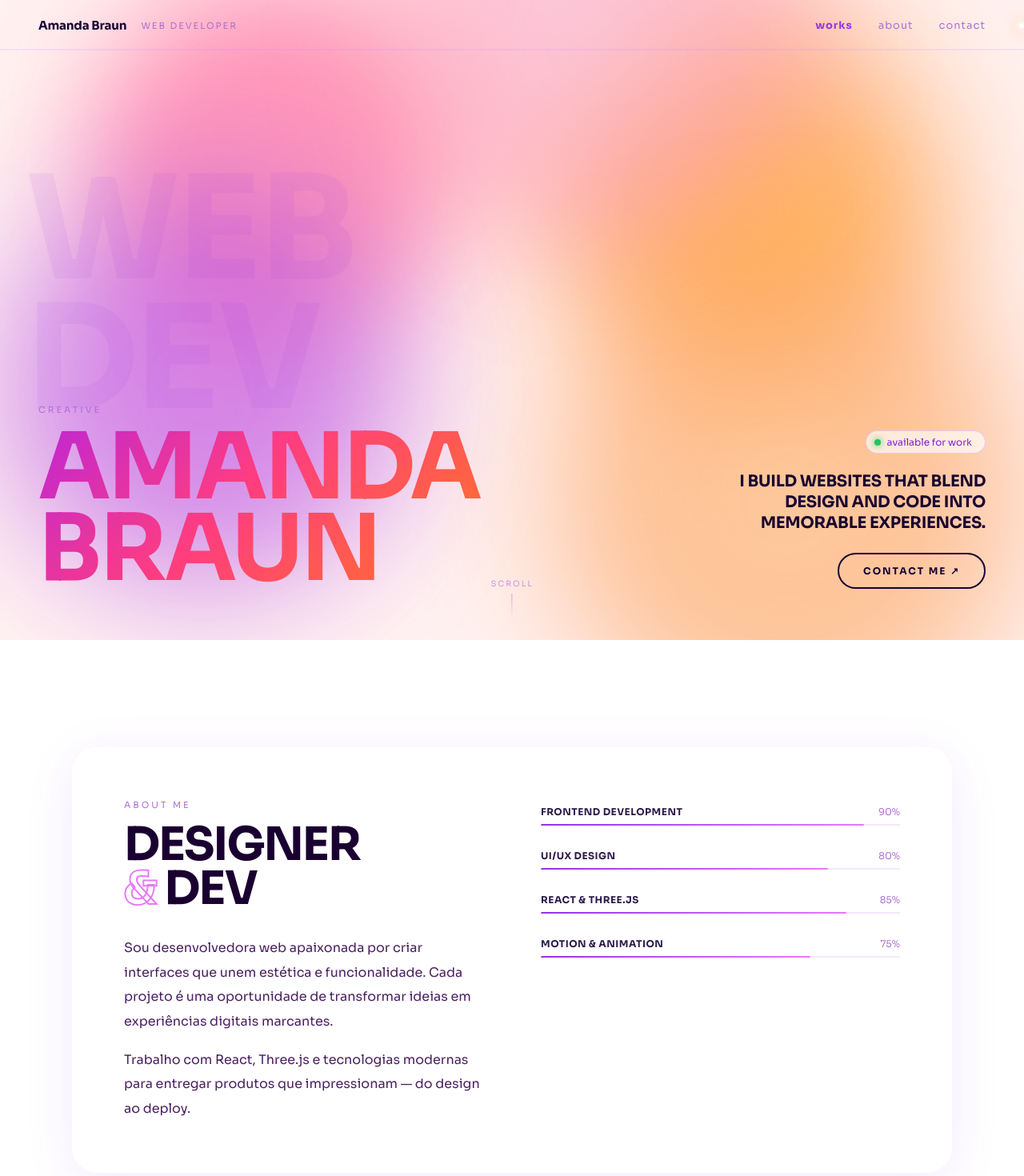
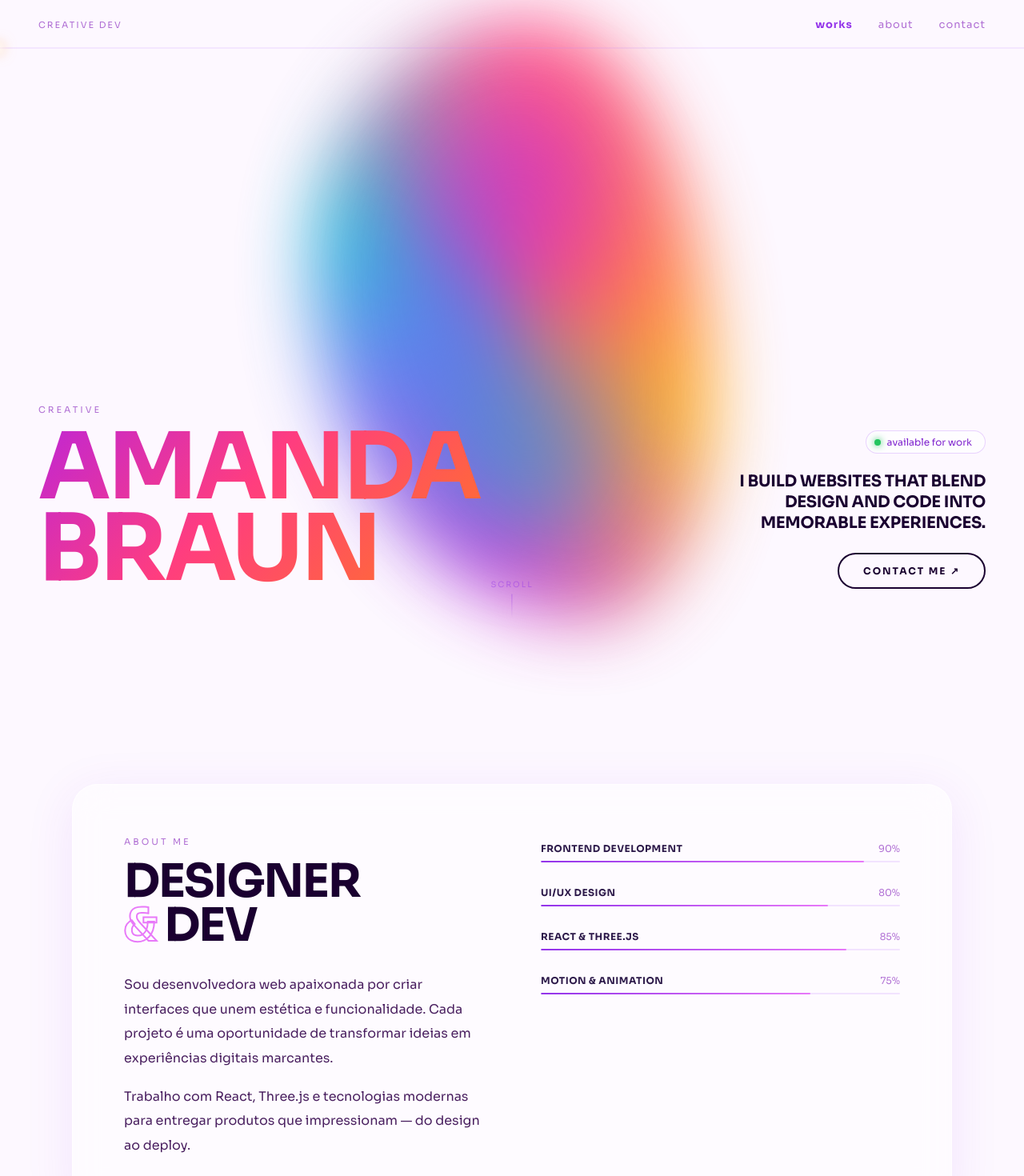
Before and after one commit to aamandabraun/portfolio, a React (Vite) app: page / in a window 1280 px wide. Shown: the top 1470 px of the page at 80% size. Built offline with nearby package versions, Linux system fonts and the light colour scheme.

Commit message:
feat: ajuste blobs

```diff
--- a/src/App.jsx
+++ b/src/App.jsx
@@ -28,29 +28,20 @@
   }, []);
 
   useEffect(() => {
-      const bases = [
-        { id:"blob1", bx:30, by:20 },
-        { id:"blob2", bx:70, by:30 },
-        { id:"blob3", bx:20, by:60 },
-        { id:"blob4", bx:60, by:10 },
-        { id:"blob5", bx:75, by:75 },
-      ];
-
     const onMove = (e) => {
-        const mx = (e.clientX / window.innerWidth  - 0.5) * 2; // -1 a 1
-        const my = (e.clientY / window.innerHeight - 0.5) * 2; // -1 a 1
-
-        const strengths = [12, -10, 15, -8, 10];
-
-        bases.forEach((b, i) => {
-          const el = document.getElementById(b.id);
-          if (el) {
-            el.style.left = `${b.bx + mx * strengths[i]}%`;
-            el.style.top  = `${b.by + my * strengths[i]}%`;
+      const x = (e.clientX / window.innerWidth)  * 100;
+      const y = (e.clientY / window.innerHeight) * 100;
+      const main = document.getElementById("blob-main");
+      const sec  = document.getElementById("blob-secondary");
+      if (main) {
+        main.style.left = `${50 + (x - 50) * 0.5}%`;
+        main.style.top  = `${50 + (y - 50) * 0.5}%`;
       }
-        });
+      if (sec) {
+        sec.style.left = `${50 + (x - 50) * -0.4}%`;
+        sec.style.top  = `${50 + (y - 50) * -0.4}%`;
+      }
     };
-
     window.addEventListener("mousemove", onMove);
     return () => window.removeEventListener("mousemove", onMove);
   }, []);
@@ -60,6 +51,10 @@
       const total = document.body.scrollHeight - window.innerHeight;
       const current = window.scrollY;
       setScrollProgress((current / total) * 100);
+      const main = document.getElementById("blob-main");
+      const sec  = document.getElementById("blob-secondary");
+      if (main) main.style.width = `${500 + (current / total) * 250}px`;
+      if (sec)  sec.style.width  = `${300 - (current / total) * 100}px`;
     };
     window.addEventListener("scroll", onScroll);
     return () => window.removeEventListener("scroll", onScroll);
@@ -78,44 +73,54 @@
 
       {/* ── BLOBS ── */}
       <div style={{
-          position:"fixed", inset:0, zIndex:0, pointerEvents:"none",
-          background:"#fff0ee", overflow:"hidden",
+        position:"fixed", inset:0, zIndex:1, pointerEvents:"none",
+        background:"#fdf8ff", overflow:"visible",
       }}>
-          <div id="blob1" style={{ position:"absolute", width:500, height:500, borderRadius:"50%", background:"radial-gradient(circle at center, #ff6b9d, #ff3d7f)", filter:"blur(80px)", opacity:0.75, top:"20%", left:"30%", transform:"translate(-50%,-50%)", transition:"top 0.8s ease, left 0.8s ease", animation:"blob1 8s ease-in-out infinite" }}/>
-          <div id="blob2" style={{ position:"absolute", width:500, height:500, borderRadius:"50%", background:"radial-gradient(circle at center, #ffaa00, #ff6b35)", filter:"blur(90px)", opacity:0.8,  top:"30%", left:"70%", transform:"translate(-50%,-50%)", transition:"top 0.8s ease, left 0.8s ease", animation:"blob2 10s ease-in-out infinite" }}/>
-          <div id="blob3" style={{ position:"absolute", width:500, height:500, borderRadius:"50%", background:"radial-gradient(circle at center, #c026d3, #9333ea)", filter:"blur(85px)", opacity:0.65, top:"60%", left:"20%", transform:"translate(-50%,-50%)", transition:"top 0.8s ease, left 0.8s ease", animation:"blob3 12s ease-in-out infinite" }}/>
-          <div id="blob4" style={{ position:"absolute", width:500, height:500, borderRadius:"50%", background:"radial-gradient(circle at center, #f9a8d4, #fb7185)", filter:"blur(70px)", opacity:0.6,  top:"10%", left:"60%", transform:"translate(-50%,-50%)", transition:"top 0.8s ease, left 0.8s ease", animation:"blob4 9s ease-in-out infinite" }}/>
-          <div id="blob5" style={{ position:"absolute", width:500, height:500, borderRadius:"50%", background:"radial-gradient(circle at center, #fdba74, #f97316)", filter:"blur(75px)", opacity:0.7,  top:"75%", left:"75%", transform:"translate(-50%,-50%)", transition:"top 0.8s ease, left 0.8s ease", animation:"blob5 11s ease-in-out infinite" }}/>
+        <div id="blob-main" style={{
+          position:"absolute",
+          width:900, height:750,
+          borderRadius:"30% 70% 55% 45% / 60% 35% 65% 40%",
+          background:"conic-gradient(from 0deg, #ff3d7f, #ff6b35, #ffaa00, #c026d3, #6366f1, #06b6d4, #ff3d7f)",
+          filter:"blur(45px)",
+          opacity:0.85,
+          top:"50%", left:"50%",
+          transform:"translate(-50%, -50%)",
+          transition:"top 0.15s ease, left 0.15s ease",
+          animation:"blobMorph 5s ease-in-out infinite",
+        }}/>
+
+        {/* Blob secundário */}
+        <div id="blob-secondary" style={{
+          position:"absolute",
+          width:400, height:550,
+          borderRadius:"70% 30% 40% 60% / 35% 65% 35% 65%",
+          background:"conic-gradient(from 180deg, #06b6d4, #6366f1, #c026d3, #ff3d7f, #06b6d4)",
+          filter:"blur(55px)",
+          opacity:0.6,
+          top:"50%", left:"50%",
+          transform:"translate(-50%, -50%)",
+          transition:"top 0.9s ease, left 0.9s ease",
+          animation:"blobMorph2 7s ease-in-out infinite",
+        }}/>
       </div>
 
-        {/* Overlay */}
-        <div style={{
-          position:"fixed", inset:0, zIndex:0, pointerEvents:"none",
-          background:"rgba(253,246,255,0.18)",
-        }}/>
-
-        {/* ── NAV ──────────────────────────────────────────── */}
+      {/* ── NAV ── */}
       <nav style={{
         position:"fixed", top:0, left:0, right:0, zIndex:200,
         display:"flex", alignItems:"center", justifyContent:"space-between",
         padding:"22px 48px",
       }}>
-          {/* linha de progresso */}
         <div style={{
           position:"absolute", bottom:0, left:0,
-            height:"2px",
-            width:"100%",
+          height:"2px", width:"100%",
           background:"rgba(192,132,252,0.15)",
         }}>
           <div style={{
-              height:"100%",
-              width:`${scrollProgress}%`,
+            height:"100%", width:`${scrollProgress}%`,
             background:"linear-gradient(90deg, #ff3d7f, #ff6b35, #ffaa00)",
             transition:"width 0.1s linear",
             position:"relative",
-            }}/>
-          </div>
-
+          }}>
             <div style={{
               position:"absolute", right:0, top:"50%",
               transform:"translateY(-50%)",
@@ -123,13 +128,11 @@
               background:"#ffffff",
               boxShadow:"0 0 8px 3px rgba(255,255,255,0.9), 0 0 16px 4px rgba(255,180,100,0.6)",
             }}/>
-
+          </div>
+        </div>
         <div style={{ display:"flex", alignItems:"center", gap:18 }}>
-            <span style={{ fontWeight:700, fontSize:15, color:"#1a0030", letterSpacing:"-0.2px" }}>
-              Amanda Braun
-            </span>
           <span style={{ fontSize:11, color:"#b06fd4", letterSpacing:"2px", textTransform:"uppercase" }}>
-              Web Developer
+            Creative Dev
           </span>
         </div>
         <div style={{ display:"flex", gap:32 }}>
@@ -147,26 +150,12 @@
         </div>
       </nav>
 
-        {/* ══════════════════════════════════════════════════
-            SEÇÃO 1 — HERO
-        ══════════════════════════════════════════════════ */}
+      {/* ── HERO ── */}
       <section id="works" data-id="works" style={{
-          minHeight:"100vh", position:"relative", zIndex:1,
+        minHeight:"100vh", position:"relative", zIndex:2,
         display:"flex", alignItems:"flex-end",
-          padding:"0 48px 64px",
-          overflow:"hidden",
+        padding:"0 48px 64px", overflow:"hidden",
       }}>
-          {/* WEB DEV fantasma */}
-          <div style={{
-            position:"absolute", left:32, top:"50%",
-            transform:"translateY(-60%)", pointerEvents:"none", userSelect:"none",
-            fontSize:"clamp(90px,15vw,180px)", fontWeight:900, lineHeight:0.9,
-            color:"rgba(147,51,234,0.08)", letterSpacing:"-4px",
-          }}>
-            WEB<br/>DEV
-          </div>
-
-          {/* Inferior esquerdo: nome */}
         <div style={{ flex:1, ...fadeIn("works") }}>
           <p style={{ fontSize:11, color:"#b06fd4", letterSpacing:"3px", textTransform:"uppercase", marginBottom:14 }}>
             creative
@@ -176,27 +165,22 @@
             letterSpacing:"-3px", lineHeight:0.88, margin:0,
             textTransform:"uppercase",
             background:"linear-gradient(135deg, #c026d3, #ff3d7f, #ff6b35, #ff9a00)",
-              WebkitBackgroundClip:"text",
-              WebkitTextFillColor:"transparent",
-              backgroundClip:"text",
+            WebkitBackgroundClip:"text", WebkitTextFillColor:"transparent", backgroundClip:"text",
           }}>
             AMANDA<br/>BRAUN
           </h1>
         </div>
 
-          {/* Inferior direito: desc */}
         <div style={{ maxWidth:380, textAlign:"right", ...fadeIn("works",0.25) }}>
           <div style={{
             display:"inline-flex", alignItems:"center", gap:8,
             background:"rgba(255,255,255,0.65)", backdropFilter:"blur(12px)",
             borderRadius:30, padding:"6px 16px 6px 10px",
-              border:"1px solid rgba(192,132,252,0.35)",
-              marginBottom:22,
+            border:"1px solid rgba(192,132,252,0.35)", marginBottom:22,
           }}>
             <span style={{ width:8, height:8, borderRadius:"50%", background:"#22c55e", boxShadow:"0 0 8px #22c55e" }}/>
             <span style={{ fontSize:12, color:"#7e22ce" }}>available for work</span>
           </div>
-
           <p style={{
             fontSize:"clamp(15px,1.8vw,20px)", color:"#1a0030",
             fontWeight:800, lineHeight:1.3, letterSpacing:"-0.3px",
@@ -204,14 +188,12 @@
           }}>
             I BUILD WEBSITES THAT BLEND DESIGN AND CODE INTO MEMORABLE EXPERIENCES.
           </p>
-
           <button onClick={() => scrollTo("contact")} style={{
             padding:"13px 30px", borderRadius:50,
             border:"2px solid #1a0030", background:"transparent",
             color:"#1a0030", fontSize:12, fontWeight:700,
             cursor:"pointer", letterSpacing:"2px",
-              textTransform:"uppercase", fontFamily:"inherit",
-              transition:"all 0.25s",
+            textTransform:"uppercase", fontFamily:"inherit", transition:"all 0.25s",
           }}
             onMouseEnter={e=>{e.target.style.background="#1a0030";e.target.style.color="#fdf6ff";}}
             onMouseLeave={e=>{e.target.style.background="transparent";e.target.style.color="#1a0030";}}
@@ -220,7 +202,6 @@
           </button>
         </div>
 
-          {/* scroll hint */}
         <div style={{
           position:"absolute", bottom:28, left:"50%", transform:"translateX(-50%)",
           display:"flex", flexDirection:"column", alignItems:"center", gap:6,
@@ -231,27 +212,20 @@
         </div>
       </section>
 
-        {/* ══════════════════════════════════════════════════
-            SEÇÃO 2 — ABOUT
-        ══════════════════════════════════════════════════ */}
+      {/* ── ABOUT ── */}
       <section id="about" data-id="about" style={{
-          minHeight:"100vh", position:"relative", zIndex:1,
-          display:"flex", alignItems:"center",
-          padding:"120px 48px",
+        minHeight:"100vh", position:"relative", zIndex:2,
+        display:"flex", alignItems:"center", padding:"180px 48px",
       }}>
-          {/* Glassmorphism card */}
         <div style={{
           maxWidth:1100, width:"100%", margin:"0 auto",
-            background:"rgba(255,255,255,0.45)",
-            backdropFilter:"blur(24px)",
+          background:"rgba(255,255,255,0.45)", backdropFilter:"blur(24px)",
           borderRadius:32, padding:"64px",
           border:"1px solid rgba(255,255,255,0.75)",
           boxShadow:"0 12px 60px rgba(147,51,234,0.1)",
           ...fadeIn("about"),
         }}>
           <div style={{ display:"grid", gridTemplateColumns:"1fr 1fr", gap:72, alignItems:"start" }}>
-
-              {/* Left */}
             <div>
               <p style={{ fontSize:11, color:"#b06fd4", letterSpacing:"3px", textTransform:"uppercase", marginBottom:16 }}>
                 about me
@@ -272,8 +246,6 @@
                 Trabalho com React, Three.js e tecnologias modernas para entregar produtos que impressionam — do design ao deploy.
               </p>
             </div>
-
-              {/* Right: skills */}
             <div style={{ paddingTop:8 }}>
               {[
                 { label:"Frontend Development", pct:90 },
@@ -303,12 +275,10 @@
         </div>
       </section>
 
-        {/* ══════════════════════════════════════════════════
-            SEÇÃO 2.5 — PROJECTS
-        ══════════════════════════════════════════════════ */}
+      {/* ── PROJECTS ── */}
       <section id="projects" data-id="projects" style={{
-          minHeight:"100vh", position:"relative", zIndex:1,
-          padding:"120px 48px",
+        minHeight:"100vh", position:"relative", zIndex:2,
+        padding:"180px 48px",
         display:"flex", flexDirection:"column", alignItems:"center",
       }}>
         <div style={{ textAlign:"center", marginBottom:64, ...fadeIn("projects") }}>
@@ -323,42 +293,32 @@
             PROJETOS
           </h2>
         </div>
-
         <div style={{
           display:"grid", gridTemplateColumns:"repeat(auto-fit,minmax(300px,1fr))",
           gap:24, maxWidth:1100, width:"100%",
         }}>
           {PROJECTS.map((p,i) => (
             <div key={i} style={{
-                background:"rgba(255,255,255,0.5)",
-                backdropFilter:"blur(20px)",
+              background:"rgba(255,255,255,0.5)", backdropFilter:"blur(20px)",
               borderRadius:24, padding:"36px 32px",
               border:"1px solid rgba(255,255,255,0.75)",
               boxShadow:"0 8px 32px rgba(147,51,234,0.07)",
               cursor:"pointer",
               ...fadeIn("projects", i*0.15),
-                transition: [
+              transition:[
                 `opacity 0.9s ease ${i*0.15}s`,
                 `transform 0.9s ease ${i*0.15}s`,
-                  "box-shadow 0.25s",
-                  "translate 0.25s",
+                "box-shadow 0.25s","translate 0.25s",
               ].join(", "),
             }}
-                onMouseEnter={e=>{
-                  e.currentTarget.style.boxShadow="0 24px 56px rgba(147,51,234,0.16)";
-                  e.currentTarget.style.translate="0 -6px";
-                }}
-                onMouseLeave={e=>{
-                  e.currentTarget.style.boxShadow="0 8px 32px rgba(147,51,234,0.07)";
-                  e.currentTarget.style.translate="0 0";
-                }}
+              onMouseEnter={e=>{e.currentTarget.style.boxShadow="0 24px 56px rgba(147,51,234,0.16)";e.currentTarget.style.translate="0 -6px";}}
+              onMouseLeave={e=>{e.currentTarget.style.boxShadow="0 8px 32px rgba(147,51,234,0.07)";e.currentTarget.style.translate="0 0";}}
             >
               <div style={{
                 width:48, height:48, borderRadius:14,
                 background:"linear-gradient(135deg,rgba(233,121,249,0.2),rgba(147,51,234,0.3))",
                 display:"flex", alignItems:"center", justifyContent:"center",
-                  fontSize:22, marginBottom:22,
-                  border:"1px solid rgba(192,132,252,0.3)",
+                fontSize:22, marginBottom:22, border:"1px solid rgba(192,132,252,0.3)",
               }}>
                 {p.emoji}
               </div>
@@ -385,16 +345,13 @@
         </div>
       </section>
 
-        {/* ══════════════════════════════════════════════════
-            SEÇÃO 3 — CONTACT
-        ══════════════════════════════════════════════════ */}
+      {/* ── CONTACT ── */}
       <section id="contact" data-id="contact" style={{
-          minHeight:"100vh", position:"relative", zIndex:1,
+        minHeight:"100vh", position:"relative", zIndex:2,
         display:"flex", alignItems:"center", justifyContent:"center",
-          padding:"120px 48px",
+        padding:"180px 48px",
       }}>
         <div style={{ maxWidth:640, width:"100%", textAlign:"center" }}>
-
           <div style={fadeIn("contact")}>
             <p style={{ fontSize:11, color:"#b06fd4", letterSpacing:"3px", textTransform:"uppercase", marginBottom:18 }}>
               let's talk
@@ -411,16 +368,15 @@
               Tem um projeto em mente? Vamos construir algo incrível juntos.
             </p>
           </div>
-
           <div style={{
             borderRadius:28, overflow:"hidden",
             border:"1px solid rgba(192,132,252,0.25)",
             ...fadeIn("contact",0.3),
           }}>
             {[
-                { icon:"✉️", label:"Email",    value:"amanda@exemplo.com",  href:"mailto:amanda@exemplo.com" },
-                { icon:"💼", label:"LinkedIn", value:"/in/amandabraun",     href:"https://linkedin.com" },
-                { icon:"🐙", label:"GitHub",   value:"@amandabraun",        href:"https://github.com" },
+              { icon:"✉️", label:"Email",    value:"amanda@exemplo.com", href:"mailto:amanda@exemplo.com" },
+              { icon:"💼", label:"LinkedIn", value:"/in/amandabraun",    href:"https://linkedin.com" },
+              { icon:"🐙", label:"GitHub",   value:"@amandabraun",       href:"https://github.com" },
             ].map((item,i) => (
               <a key={i} href={item.href} target="_blank" rel="noopener noreferrer" style={{
                 display:"flex", alignItems:"center", gap:20,
@@ -445,7 +401,6 @@
               </a>
             ))}
           </div>
-
           <p style={{ ...fadeIn("contact",0.5), marginTop:52, fontSize:13, color:"#b06fd4" }}>
             © 2026 Amanda Braun — Feito com ♥
           </p>
@@ -455,11 +410,7 @@
       <style>{`
         *, *::before, *::after { box-sizing:border-box; margin:0; padding:0; }
         html { scroll-behavior:smooth; }
-        html, body {
-          height:auto;
-          overflow-y:scroll;   /* força a scrollbar aparecer */
-          overflow-x:hidden;
-        }
+        html, body { height:auto; overflow-y:scroll; overflow-x:hidden; }
         ::-webkit-scrollbar { width:5px; }
         ::-webkit-scrollbar-track { background:transparent; }
         ::-webkit-scrollbar-thumb { background:rgba(233,121,249,0.4); border-radius:3px; }
@@ -467,28 +418,16 @@
           0%,100% { transform:translateX(-50%) translateY(0); }
           50%      { transform:translateX(-50%) translateY(8px); }
         }
-        @keyframes blob1 {
-        0%,100% { transform:translate(-50%,-50%) scale(1); }
-        33%     { transform:translate(-40%,-60%) scale(1.15); }
-        66%     { transform:translate(-60%,-40%) scale(0.9); }
+        @keyframes blobMorph {
+          0%,100% { border-radius: 30% 70% 55% 45% / 60% 35% 65% 40%; }
+          25%     { border-radius: 55% 45% 30% 70% / 40% 65% 35% 60%; }
+          50%     { border-radius: 70% 30% 60% 40% / 55% 40% 60% 45%; }
+          75%     { border-radius: 45% 55% 70% 30% / 35% 60% 40% 65%; }
         }
-      @keyframes blob2 {
-        0%,100% { transform:translate(-50%,-50%) scale(1); }
-        33%     { transform:translate(-60%,-55%) scale(1.1); }
-        66%     { transform:translate(-40%,-45%) scale(0.95); }
-      }
-      @keyframes blob3 {
-        0%,100% { transform:translate(-50%,-50%) scale(1); }
-        33%     { transform:translate(-45%,-60%) scale(1.2); }
-        66%     { transform:translate(-55%,-40%) scale(0.85); }
-      }
-      @keyframes blob4 {
-        0%,100% { transform:translate(-50%,-50%) scale(1); }
-        50%     { transform:translate(-55%,-60%) scale(1.1); }
-      }
-      @keyframes blob5 {
-        0%,100% { transform:translate(-50%,-50%) scale(1); }
-        50%     { transform:translate(-45%,-45%) scale(1.15); }
+        @keyframes blobMorph2 {
+          0%,100% { border-radius: 70% 30% 40% 60% / 35% 65% 35% 65%; }
+          33%     { border-radius: 40% 60% 70% 30% / 65% 35% 65% 35%; }
+          66%     { border-radius: 55% 45% 35% 65% / 45% 55% 45% 55%; }
         }
       `}</style>
     </div>
--- a/src/index.css
+++ b/src/index.css
@@ -1,9 +1,12 @@
-* {
+*, *::before, *::after {
+  box-sizing: border-box;
   margin: 0;
   padding: 0;
-  box-sizing: border-box;
 }
 
-body {
-  overflow: hidden;
+html, body {
+  height: auto;
+  overflow-y: scroll;
+  overflow-x: hidden;
+  background: #fdf8ff;
 }
```
Lines whose indentation alone changed are shown as unchanged.
